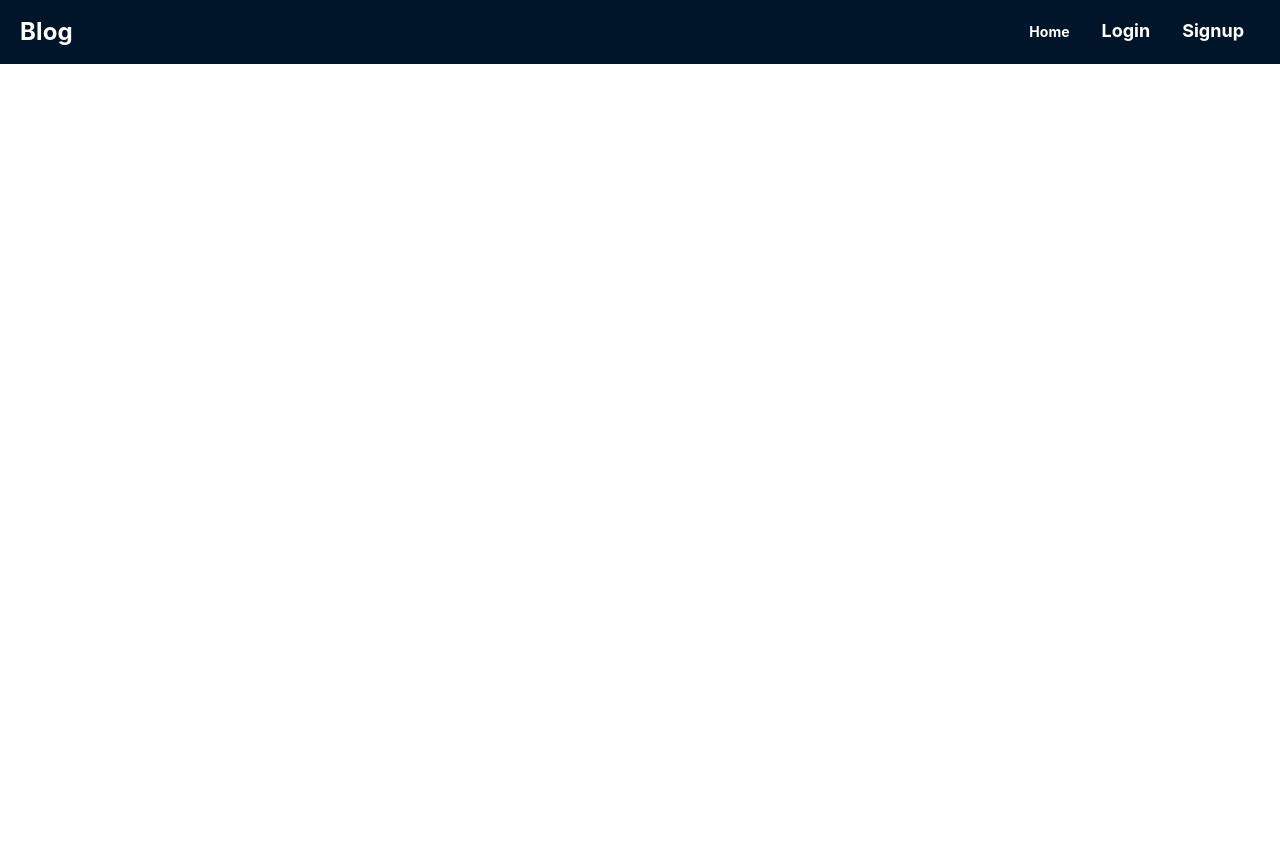
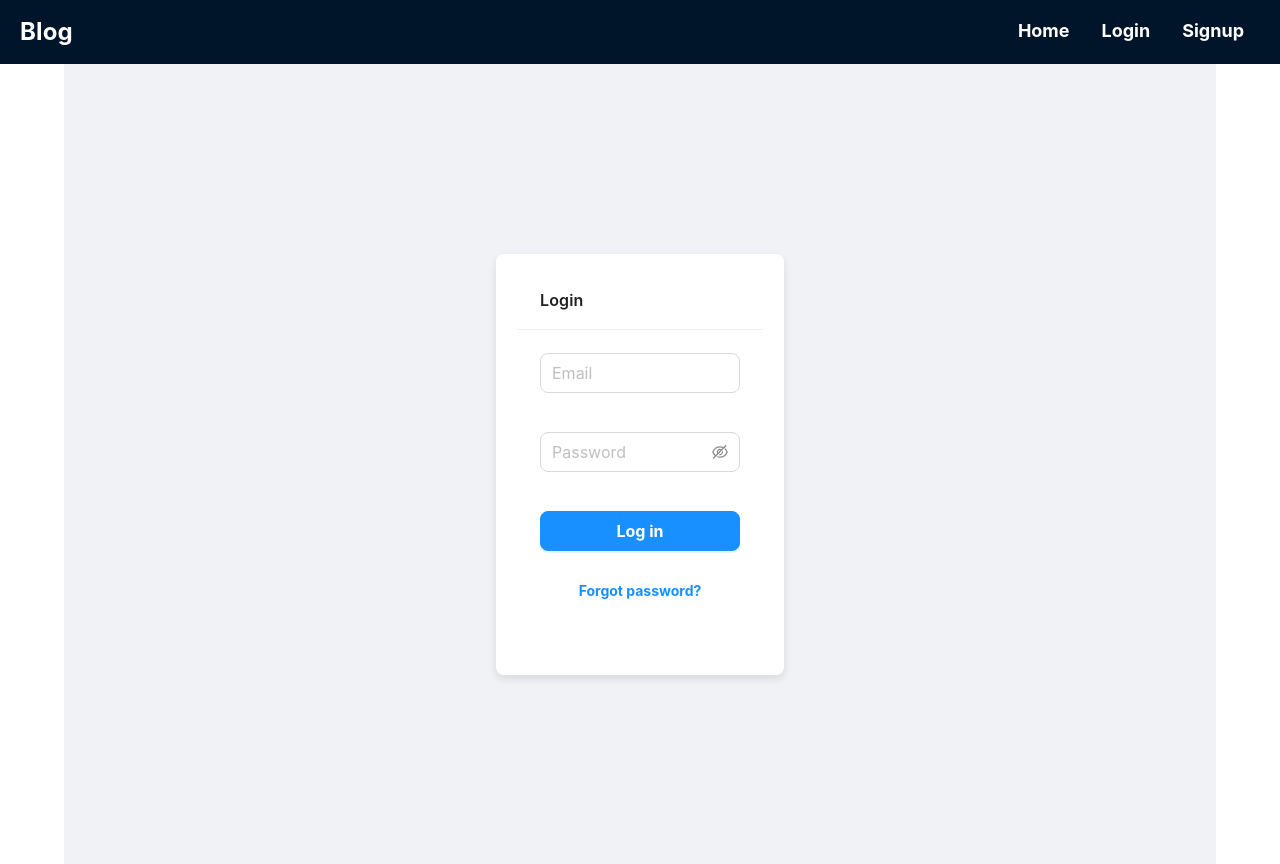
Before and after one commit to sharathkariyappa/Blog, a React (Create React App) app in the folder frontend/: page /login in a window 1280 px wide. Before the commit the page ends 800 px from the top, so only its background shows below. Built offline with nearby package versions, Linux system fonts and the light colour scheme.

Commit message:
Added Login page

```diff
--- a/frontend/src/App.js
+++ b/frontend/src/App.js
@@ -4,12 +4,19 @@ import { BrowserRouter as Router, Routes, Route } from 'react-router-dom';
 import { Container, CssBaseline } from '@mui/material';
 
 import Navbar from './components/Navbar';
+import Login from './components/Login';
 
 function App() {
   return (
    <Router>
     <CssBaseline />
     <Navbar />
+    <Container>
+      <Routes>
+        <Route path="/login" element={<Login />} />
+
+      </Routes>
+    </Container>
    </Router>
 
   );
--- /dev/null
+++ b/frontend/src/components/Login.js
@@ -0,0 +1,101 @@
+import React from 'react';
+import { Form, Input, Button, Row, Col, Card } from 'antd';
+
+const Login = () => {
+  const onFinish = (values) => {
+    console.log('Success:', values);
+  };
+
+  return (
+    <Row justify="center" align="middle" style={styles.row}>
+      <Col xs={24} sm={12} md={8} lg={6}>
+        <Card
+          title="Login"
+          bordered={false}
+          style={styles.card}
+        >
+          <Form
+            name="login"
+            initialValues={{ remember: true }}
+            onFinish={onFinish}
+          >
+            <Form.Item
+              name="email"
+              rules={[{ required: true, message: 'Please input your Email!' }, { type: 'email', message: 'Please input a valid Email!' }]}
+            >
+              <Input
+                placeholder="Email"
+                size="large"
+                style={styles.input}
+              />
+            </Form.Item>
+
+            <Form.Item
+              name="password"
+              rules={[{ required: true, message: 'Please input your Password!' }]}
+            >
+              <Input.Password
+                placeholder="Password"
+                size="large"
+                style={styles.input}
+              />
+            </Form.Item>
+
+            <Form.Item>
+              <Button
+                type="primary"
+                htmlType="submit"
+                block
+                size="large"
+                style={styles.button}
+              >
+                Log in
+              </Button>
+            </Form.Item>
+
+            <Form.Item>
+              <Button type="link" block style={styles.forgotPassword}>
+                Forgot password?
+              </Button>
+            </Form.Item>
+          </Form>
+        </Card>
+      </Col>
+    </Row>
+  );
+};
+
+const styles = {
+  row: {
+    height: '100vh',
+    backgroundColor: '#f0f2f5',
+    margin: 0,
+  },
+  card: {
+    padding: '20px',
+    borderRadius: '8px',
+    boxShadow: '0 4px 8px rgba(0, 0, 0, 0.1)',
+    backgroundColor: '#fff',
+  },
+  input: {
+    borderRadius: '8px',
+    marginBottom: '15px',
+    fontSize: '16px',
+  },
+  checkbox: {
+    fontSize: '14px',
+  },
+  button: {
+    borderRadius: '8px',
+    backgroundColor: '#1890ff',
+    borderColor: '#1890ff',
+    fontWeight: 'bold',
+    fontSize: '16px',
+  },
+  forgotPassword: {
+    color: '#1890ff',
+    fontWeight: 'bold',
+  },
+};
+
+export default Login;
--- a/frontend/src/components/Navbar.js
+++ b/frontend/src/components/Navbar.js
@@ -16,7 +16,7 @@ const Navbar = () => {
           </Col>
 
           <Col>
-            <Button type="link" style={{ color: '#fff',fontSize: 'px',fontWeight: 'bold' }}>
+            <Button type="link" style={{ color: '#fff',fontSize: '18px',fontWeight: 'bold' }}>
               <Link to="/">Home</Link>
             </Button>
             <Button type="link" style={{ color: '#fff',fontSize: '18px',fontWeight: 'bold' }}>
```
